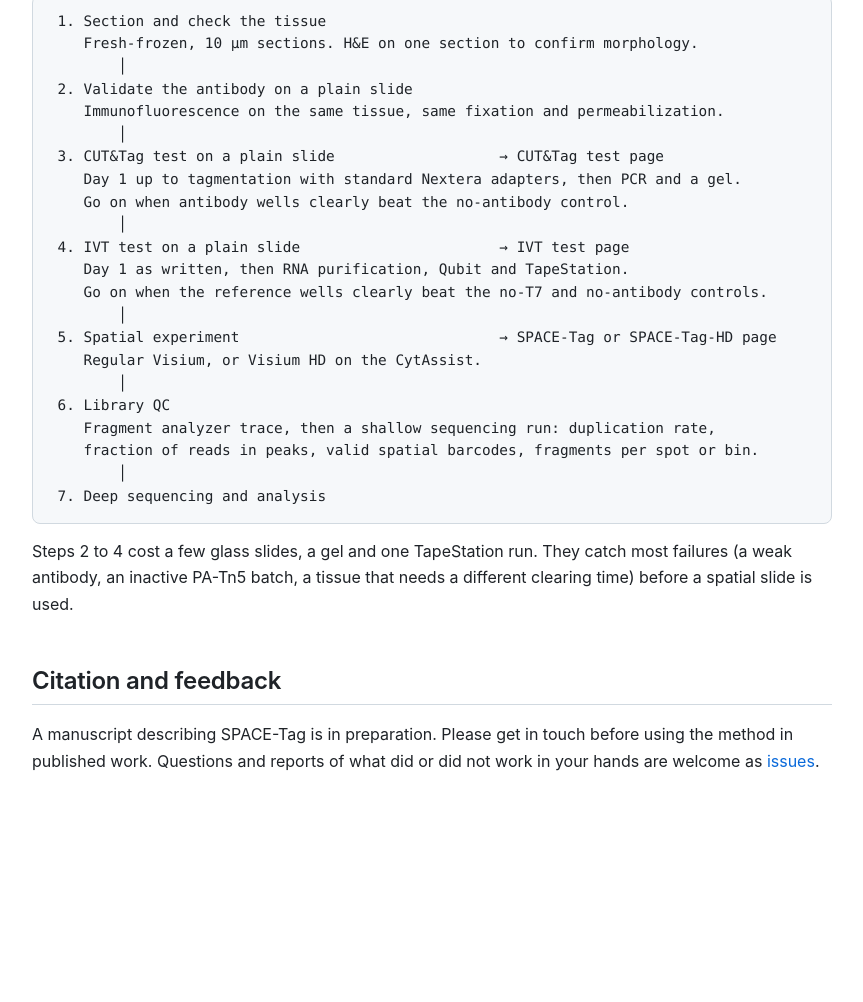
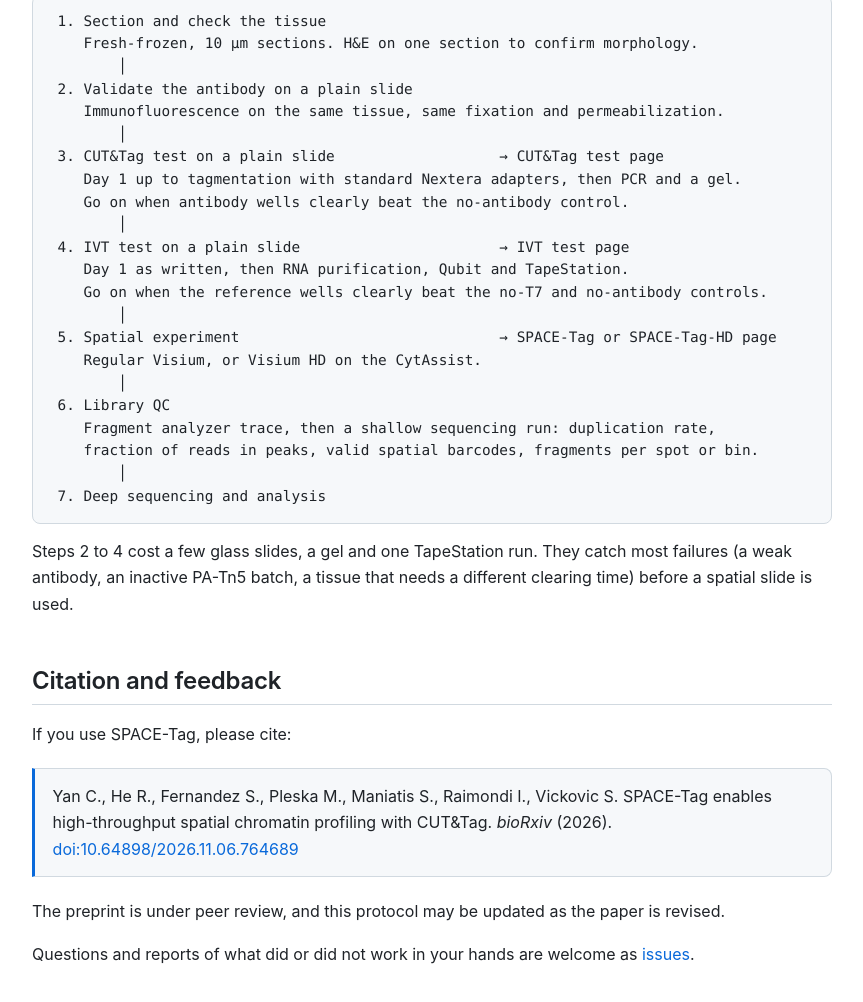
Before and after one commit to chaoyan115/SPACE-Tag-protocol, a plain HTML site: page start.html in a window 1280 px wide. Shown: the part 920-1922 px from the top of the page, without its empty margins (304-1167 px from the left). Before the commit the page ends 1807 px from the top, so only its background shows below. Drawn offline with Linux system fonts and the light colour scheme.

Commit message:
Cite the bioRxiv preprint (doi:10.64898/2026.11.06.764689)
Co-Authored-By: Claude Opus 5.5 <noreply@anthropic.com>
Claude-Session: https://claude.ai/code/session_019XfJrk5H8NQ7A6eXrhKdUN

```diff
--- a/start.html
+++ b/start.html
@@ -324,8 +324,15 @@ They catch most failures (a weak antibody, an inactive PA-Tn5 batch, a
 tissue that needs a different clearing time) before a spatial slide is
 used.</p>
 <h2 id="citation-and-feedback">Citation and feedback</h2>
-<p>A manuscript describing SPACE-Tag is in preparation. Please get in
-touch before using the method in published work. Questions and reports
-of what did or did not work in your hands are welcome as <a href="https://github.com/chaoyan115/SPACE-Tag-protocol/issues">issues</a>.</p>
+<p>If you use SPACE-Tag, please cite:</p>
+<blockquote>
+<p>Yan C., He R., Fernandez S., Pleska M., Maniatis S., Raimondi I.,
+Vickovic S. SPACE-Tag enables high-throughput spatial chromatin
+profiling with CUT&amp;Tag. <em>bioRxiv</em> (2026). <a href="https://doi.org/10.64898/2026.11.06.764689">doi:10.64898/2026.11.06.764689</a></p>
+</blockquote>
+<p>The preprint is under peer review, and this protocol may be updated
+as the paper is revised.</p>
+<p>Questions and reports of what did or did not work in your hands are
+welcome as <a href="https://github.com/chaoyan115/SPACE-Tag-protocol/issues">issues</a>.</p>
 </body>
 </html>
```
Also changed, not shown: index.html (+3 -0 lines), 4 other files.
